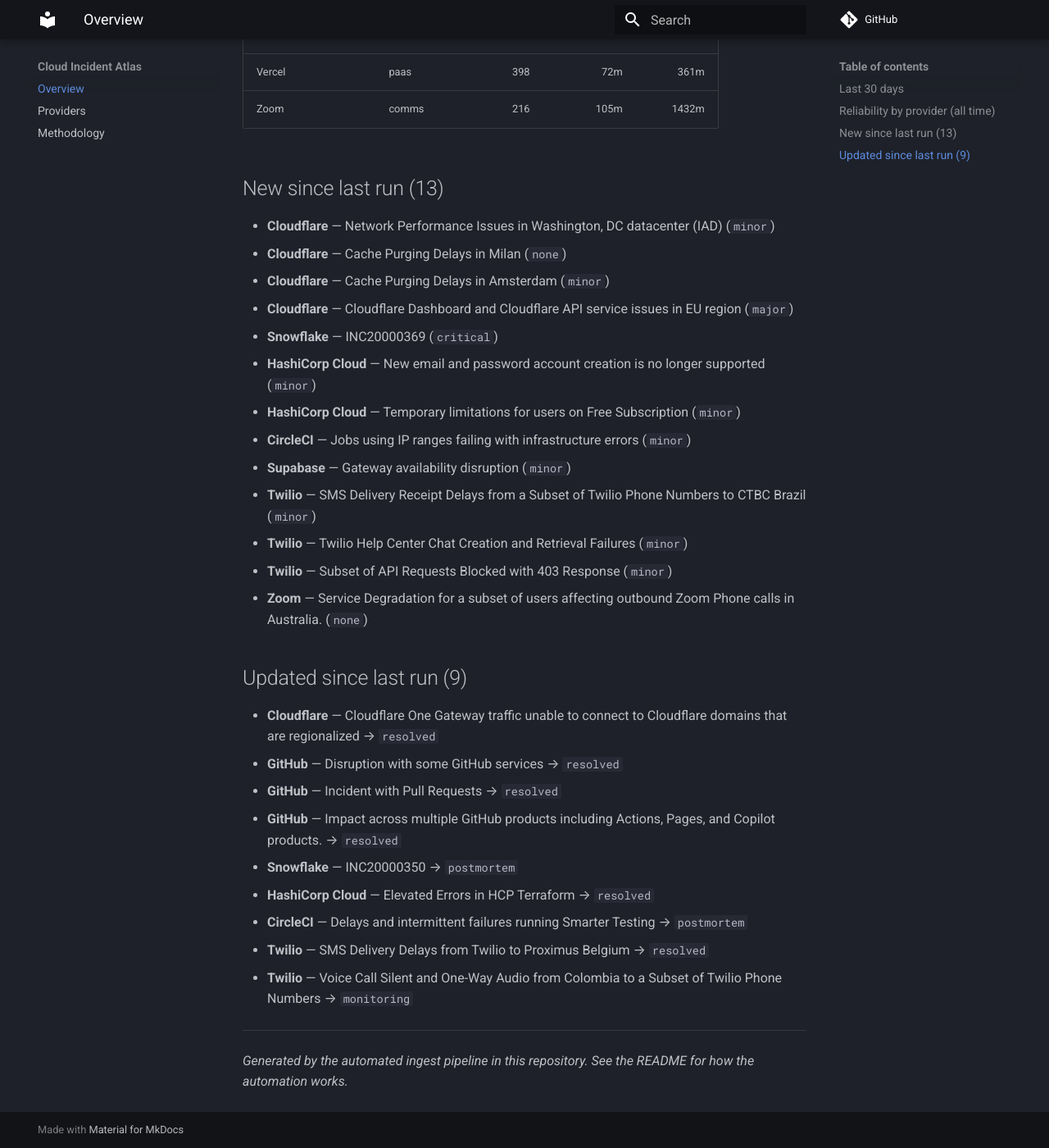
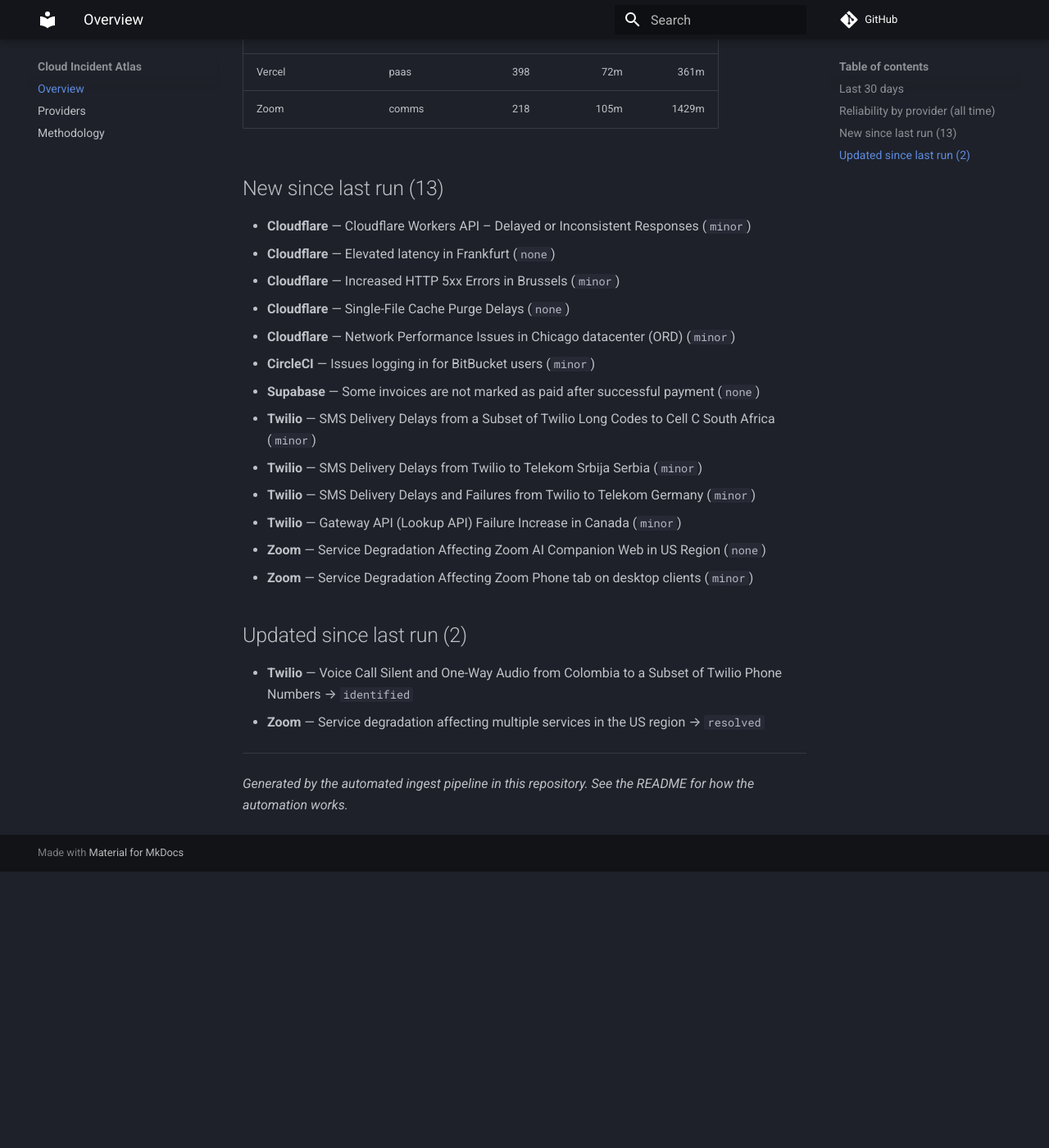
Before and after one commit to ayushgupta07xx/cloud-incident-atlas, an MkDocs documentation site: the page built from docs/index.md, in a window 1280 px wide and 1400 px high, scrolled down 1473 px. Shown: the whole window at 82% size. Built offline with MkDocs 1.6.1 and Material for MkDocs 9.7.7, drawn with Linux system fonts in a browser that asks for light colours; comment, search, counter and statistics services are not loaded; after the commit the page ends 2536 px from its top, so only the background shows below that; some of the changed text lies outside the part shown.

Commit message:
docs: refresh digest and charts
Regenerated from the corpus by the ingest pipeline.

Run: https://github.com/ayushgupta07xx/cloud-incident-atlas/actions/runs/45199441296

Co-authored-by: github-actions[bot] <41898282+github-actions[bot]@users.noreply.github.com>

```diff
--- a/docs/index.md
+++ b/docs/index.md
@@ -32,38 +32,31 @@ Cross-vendor incident data for 25 providers. Corpus: **24,147 incidents**. Updat
 | OpenAI | ai | 146 | 113m | 752m |
 | Sentry | observability | 355 | 84m | 353m |
 | Snowflake | data | 217 | 122m | 598m |
-| Supabase | paas | 468 | 148m | 1240m |
-| Twilio | comms | 11343 | 272m | 1135m |
+| Supabase | paas | 469 | 148m | 1239m |
+| Twilio | comms | 11347 | 272m | 1135m |
 | Vercel | paas | 398 | 72m | 361m |
-| Zoom | comms | 216 | 105m | 1432m |
+| Zoom | comms | 218 | 105m | 1429m |
 
 ## New since last run (13)
 
-- **Cloudflare** — Network Performance Issues in Washington, DC datacenter (IAD) (`minor`)
-- **Cloudflare** — Cache Purging Delays in Milan (`none`)
-- **Cloudflare** — Cache Purging Delays in Amsterdam (`minor`)
-- **Cloudflare** — Cloudflare Dashboard and Cloudflare API service issues in EU region (`major`)
-- **Snowflake** — INC20000369 (`critical`)
-- **HashiCorp Cloud** — New email and password account creation is no longer supported (`minor`)
-- **HashiCorp Cloud** — Temporary limitations for users on Free Subscription (`minor`)
-- **CircleCI** — Jobs using IP ranges failing with infrastructure errors (`minor`)
-- **Supabase** — Gateway availability disruption (`minor`)
-- **Twilio** — SMS Delivery Receipt Delays from a Subset of Twilio Phone Numbers to CTBC Brazil (`minor`)
-- **Twilio** — Twilio Help Center Chat Creation and Retrieval Failures (`minor`)
-- **Twilio** — Subset of API Requests Blocked with 403 Response (`minor`)
-- **Zoom** — Service Degradation for a subset of users affecting outbound Zoom Phone calls in Australia. (`none`)
+- **Cloudflare** — Cloudflare Workers API – Delayed or Inconsistent Responses (`minor`)
+- **Cloudflare** — Elevated latency in Frankfurt (`none`)
+- **Cloudflare** — Increased HTTP 5xx Errors in Brussels (`minor`)
+- **Cloudflare** — Single-File Cache Purge Delays (`none`)
+- **Cloudflare** — Network Performance Issues in Chicago datacenter (ORD) (`minor`)
+- **CircleCI** — Issues logging in for BitBucket users (`minor`)
+- **Supabase** — Some invoices are not marked as paid after successful payment (`none`)
+- **Twilio** — SMS Delivery Delays from a Subset of Twilio Long Codes to Cell C South Africa (`minor`)
+- **Twilio** — SMS Delivery Delays from Twilio to Telekom Srbija Serbia (`minor`)
+- **Twilio** — SMS Delivery Delays and Failures from Twilio to Telekom Germany (`minor`)
+- **Twilio** — Gateway API (Lookup API) Failure Increase in Canada (`minor`)
+- **Zoom** — Service Degradation Affecting Zoom AI Companion Web in US Region (`none`)
+- **Zoom** — Service Degradation Affecting Zoom Phone tab on desktop clients (`minor`)
 
-## Updated since last run (9)
+## Updated since last run (2)
 
-- **Cloudflare** — Cloudflare One Gateway traffic unable to connect to Cloudflare domains that are regionalized → `resolved`
-- **GitHub** — Disruption with some GitHub services → `resolved`
-- **GitHub** — Incident with Pull Requests → `resolved`
-- **GitHub** — Impact across multiple GitHub products including Actions, Pages, and Copilot products. → `resolved`
-- **Snowflake** — INC20000350 → `postmortem`
-- **HashiCorp Cloud** — Elevated Errors in HCP Terraform → `resolved`
-- **CircleCI** — Delays and intermittent failures running Smarter Testing → `postmortem`
-- **Twilio** — SMS Delivery Delays from Twilio to Proximus Belgium → `resolved`
-- **Twilio** — Voice Call Silent and One-Way Audio from Colombia to a Subset of Twilio Phone Numbers → `monitoring`
+- **Twilio** — Voice Call Silent and One-Way Audio from Colombia to a Subset of Twilio Phone Numbers → `identified`
+- **Zoom** — Service degradation affecting multiple services in the US region → `resolved`
 
 ---
 
```
Also changed, not shown: other parts of docs/index.md (+5 -5 lines), README.md (+4 -11 lines), docs/providers.md (+9 -9 lines), docs/img/mttr.svg, docs/img/timeline.svg.
